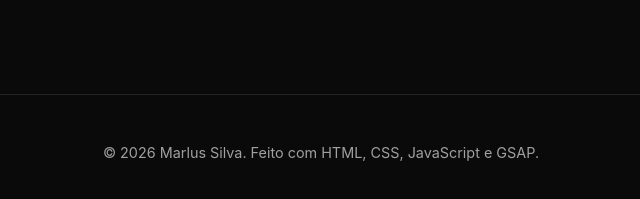
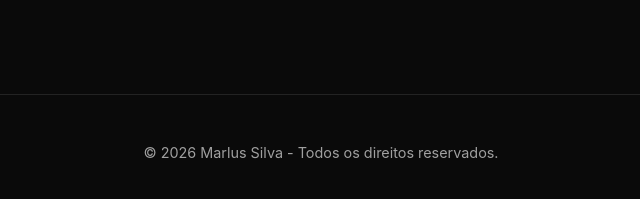
Before and after one commit to marlustech/my-page-portfolio, a plain HTML site: page index.html in a window 1280 px wide. Shown: the part 4075-4274 px from the top of the page, without its empty margins (319-959 px from the left). Drawn offline with nearby package versions, Linux system fonts and the light colour scheme; some packages are replaced by stand-ins of ours; a script that the page names is missing; a web font is replaced by a local one.

Commit message:
Update footer copyright text

```diff
--- a/index.html
+++ b/index.html
@@ -254,7 +254,7 @@
 </section>
 
 <footer>
-    <p>&copy; 2026 Marlus Silva. Feito com HTML, CSS, JavaScript e GSAP.</p>
+    <p>&copy; 2026 Marlus Silva - Todos os direitos reservados.</p>
 </footer>
 
 
```
